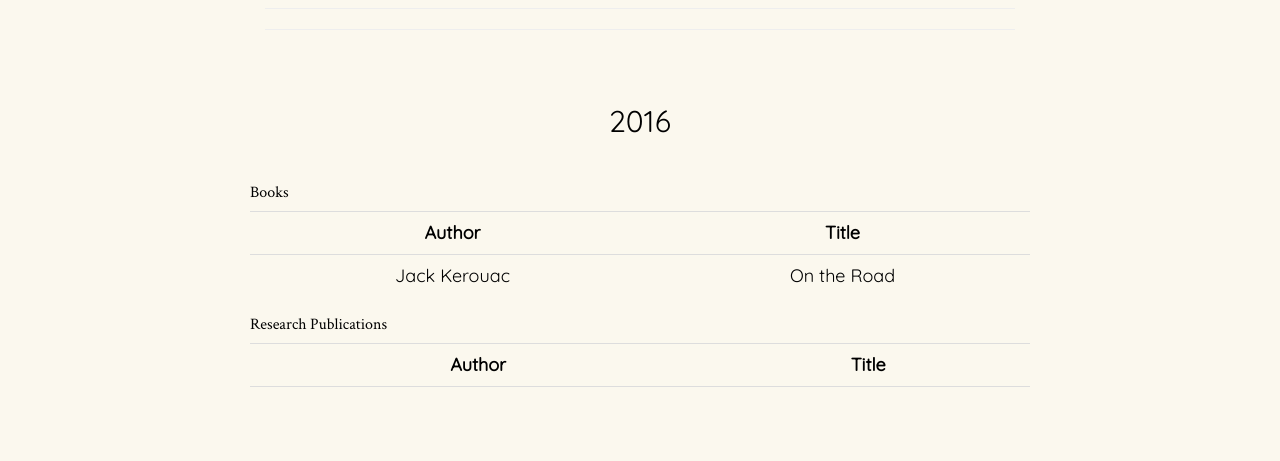
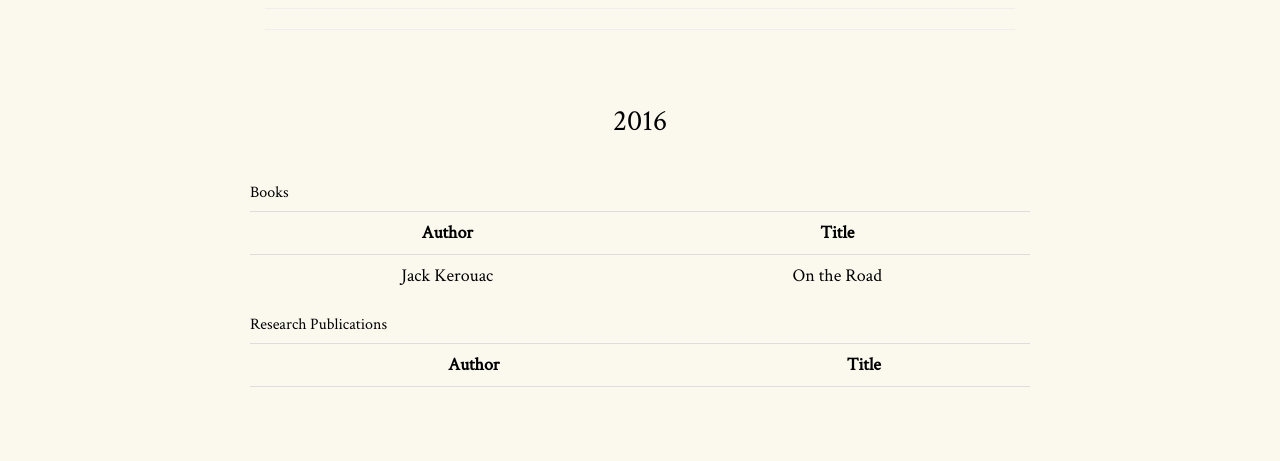
Before and after one commit to bminortx/bminortx.github.io, a Jekyll site: the page built from media.html, in a window 1280 px wide. Shown: the part 327-788 px from the top of the page. Built offline with Jekyll 4.4.1, drawn with Linux system fonts in a browser that asks for light colours; nearby versions of some CDN libraries; comment, search, counter and statistics services are not loaded.

Commit message:
Correct sass

```diff
--- a/css/cover.css
+++ b/css/cover.css
@@ -295,7 +295,7 @@ body {
   background: #fbf8ee; }
 
 .single-post-section, .single-post-section-left, .single-post-section-right, .single-post-section-center {
-  font-family: "Quicksand";
+  font-family: "Crimson Text";
   font-size: 18px;
   font-weight: 300;
   color: #000000;
@@ -305,6 +305,7 @@ body {
   background: #fbf8ee; }
 
 .single-post-section-left, .single-post-section-right, .single-post-section-center {
+  font-family: "Quicksand";
   font-size: 18px;
   padding-top: 30px; }
 
--- a/css/cover.sass
+++ b/css/cover.sass
@@ -334,7 +334,7 @@ body
   background: $color-background
 
 .single-post-section
-  font-family: $font-header
+  font-family: $font-body
   font-size: 18px
   font-weight: 300
   color: #000000
@@ -345,6 +345,7 @@ body
 
 .single-post-section-left
   @extend .single-post-section
+  font-family: $font-header
   font-size: 18px
   padding-top: 30px
 
```
